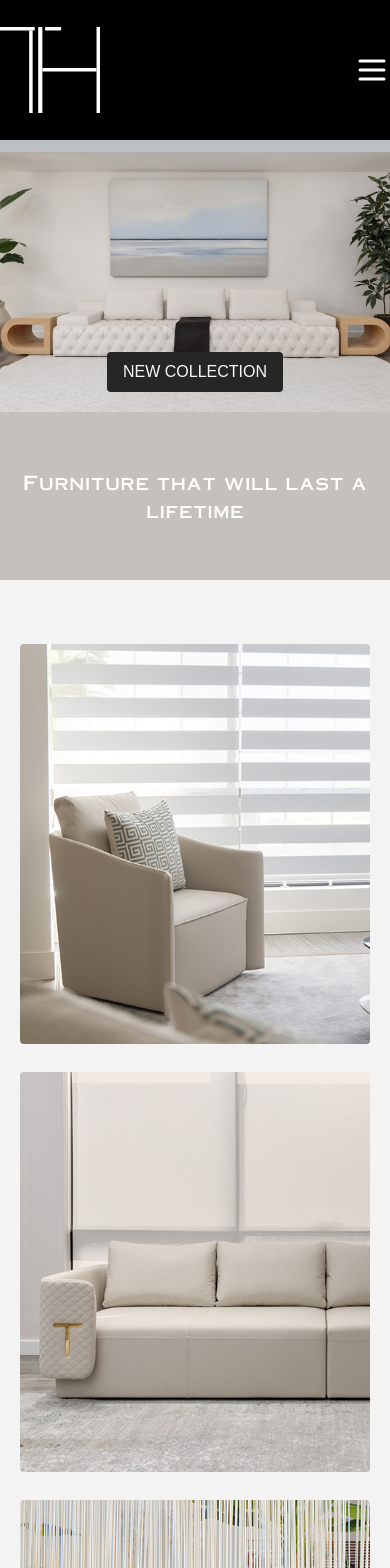
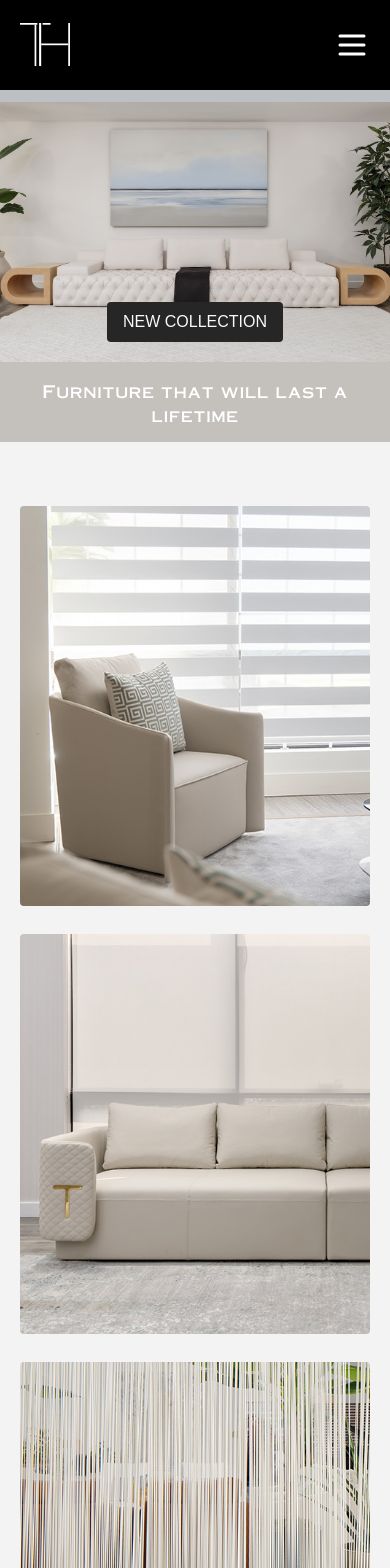
Before and after one commit to qbixmex/the-furniture, a Next.js app: page / in a window 390 px wide. Shown: the top 1568 px of the page. Built offline with nearby package versions, Linux system fonts and the light colour scheme.

Commit message:
UI Fixes
- [x] Inspiration Gallery Full Width fixed for mobile and tablet
- [x] If scroll is bigger than 20px from top and less than 25px scroll to top
- [x] Fix Logo menu size and paddings for mobile
- [x] Changed padding Inspiration Heading and text size for mobile

```diff
--- a/package.json
+++ b/package.json
@@ -1,6 +1,6 @@
 {
   "name": "the-furniture",
-  "version": "0.7.1",
+  "version": "0.7.2",
   "private": true,
   "scripts": {
     "dev": "next dev",
--- a/src/app/(components)/main-navigation.component.tsx
+++ b/src/app/(components)/main-navigation.component.tsx
@@ -27,7 +27,9 @@ const MainNavigation = () => {
 
   useEffect(() => {
     const handleScroll = () => {
-      if (window.scrollY > 25) {
+      if (window.scrollY > 20 && window.scrollY < 25) {
+        window.scrollTo(0, 0);
+      } else if (window.scrollY > 25) {
         setIsScrolled(true);
       } else if (window.scrollY < 5) {
         setIsScrolled(false);
--- a/src/app/(components)/main-navigation.module.css
+++ b/src/app/(components)/main-navigation.module.css
@@ -3,15 +3,15 @@
 }
 
 .headerUnScrolled {
-  @apply lg:bg-gradient-to-b lg:from-[rgba(0,0,0,0.5)] lg:via-[rgba(0,0,0,0.25)] lg:to-transparent transition-all duration-300 ease-in-out;
+  @apply bg-gradient-to-b from-[rgba(0,0,0,0.5)] via-[rgba(0,0,0,0.25)] to-transparent transition-all duration-300 ease-in-out;
 }
 
 .headerScrolled {
-  @apply lg:bg-gradient-to-b lg:from-[rgba(0,0,0,0.5)] lg:via-[rgba(0,0,0,0.25)] lg:to-transparent transition-all duration-300 ease-in-out;
+  @apply bg-gradient-to-b from-[rgba(0,0,0,0.5)] via-[rgba(0,0,0,0.25)] to-transparent transition-all duration-300 ease-in-out;
 }
 
 .wrapper {
-  @apply container mx-auto;
+  @apply container mx-auto px-5 lg:px-0;
 }
 
 .layout {
@@ -23,8 +23,7 @@
 }
 
 .logoSizeFull {
-  width: 100px;
-  height: 100px;
+  @apply size-[50px] md:size-[100px];
   transform-origin: center;
   transition:
     width 0.3s ease-in-out,
--- a/src/app/(components)/sofas.tsx
+++ b/src/app/(components)/sofas.tsx
@@ -4,6 +4,7 @@ import Image from "next/image";
 import { Sofa } from "@/data/furniture";
 import { easeInOut, motion } from "framer-motion";
 import styles from "./sofas.module.css";
+import Link from "next/link";
 
 type Props = {
   sofas: Sofa[];
@@ -38,6 +39,10 @@ const Sofas: React.FC<Readonly<Props>> = ({ sofas }) => {
           viewport={{ once: true, amount: 0.25 }}
           custom={index}
         >
+          <Link
+            href={sofa.href ?? "#"}
+            rel={sofa.href === "#" ? "nofollow" : "follow"}
+          >
             <Image
               src={sofa.url}
               className={styles.image}
@@ -45,6 +50,7 @@ const Sofas: React.FC<Readonly<Props>> = ({ sofas }) => {
               height={590}
               alt={sofa.name}
             />
+          </Link>
         </motion.figure>
       ))}
     </section>
--- a/src/app/inspiration/(components)/gallery.tsx
+++ b/src/app/inspiration/(components)/gallery.tsx
@@ -72,22 +72,24 @@ const InspirationGallery = () => {
               onClick={() => setSelectedImage(INITIAL_STATE)}
             >
               <motion.div
-                className="relative w-full h-screen md:max-w-[1024px] md:h-auto"
+                className="relative w-90% h-[300px] md:w-full md:max-w-[1024px] md:h-auto"
                 onClick={(e) => e.stopPropagation()}
               >
+                <div className="relative w-full h-full">
                   <Image
                     src={selectedImage.url}
                     alt={selectedImage.alt}
-                  className="w-full max-w-[1080px] h-screen md:h-auto rounded object-cover"
+                    className="w-[90%] mx-auto max-w-[1080px] h-auto lg:w-full rounded object-cover"
                     width={1440}
                     height={960}
                   />
                   <motion.button
-                  className="absolute top-3 right-3 bg-white hover:bg-gray-600 hover:text-white text-black rounded-full p-2 transition-colors duration-300"
+                    className="absolute top-[8%] right-[10%] md:top-[5%] md:right-[8%] lg:top-3 lg:right-3 bg-white hover:bg-gray-600 hover:text-white text-black rounded-full p-2 transition-colors duration-300"
                     onClick={() => setSelectedImage(INITIAL_STATE)}
                   >
                     <X size={22} />
                   </motion.button>
+                </div>
               </motion.div>
             </motion.div>
           </>
--- a/src/app/layout.tsx
+++ b/src/app/layout.tsx
@@ -19,6 +19,8 @@ export default function RootLayout({
   return (
     <html lang="en">
       <head>
+        <meta charSet="UTF-8" />
+        <meta name="viewport" content="width=device-width, initial-scale=1.0" />
         <link rel="icon" href="/images/favicon.png" sizes="32x32" />
       </head>
       <body className={clsx([
--- a/src/app/page.tsx
+++ b/src/app/page.tsx
@@ -20,7 +20,7 @@ export default function Home() {
         <Button className="absolute left-0 bottom-5 right-0 m-auto w-fit">New Collection</Button>
       </section>
       <section className="bg-beige-light">
-        <section className="bg-beige py-14 font-copperplate text-white text-lg text-center font-medium">
+        <section className="bg-beige py-4 font-medium font-copperplate text-white text-base md:py-8 md:text-lg text-center">
           <h2>Furniture that will last a lifetime</h2>
         </section>
 
--- a/src/data/furniture.ts
+++ b/src/data/furniture.ts
@@ -3,6 +3,7 @@ export type Sofa = {
   name: string;
   slug: string;
   url: string;
+  href?: string;
   images?: {
     id: string;
     name: string;
@@ -34,19 +35,22 @@ export const sofasResized: Sofa[] = [
     id: "c733da22-fc7f-4684-8bf3-88daade52e8b",
     name: "Single Arm Chair",
     slug: "single-arm-chair",
-    url: "/images/home/sofas-resized/03-single-arm-chair-couch.jpg"
+    url: "/images/home/sofas-resized/03-single-arm-chair-couch.jpg",
+    href: "#"
   },
   {
     id: "898eb4f1-e1a5-4d29-ac74-01971ef60aa8",
     name: "The One Sofa",
     slug: "the-one-sofa",
-    url: "/images/home/sofas-resized/02-the-one-sofa.jpg"
+    url: "/images/home/sofas-resized/02-the-one-sofa.jpg",
+    href: "/living/sofas"
   },
   {
     id: "06c94d9c-3fe2-4933-863b-7c8511523249",
     name: "Ottoman Sofa",
     slug: "ottoman-sofa",
-    url: "/images/home/sofas-resized/01-ottoman-sofa.jpg"
+    url: "/images/home/sofas-resized/01-ottoman-sofa.jpg",
+    href: "#"
   },
 ];
 
```
Lines whose indentation alone changed are shown as unchanged.
